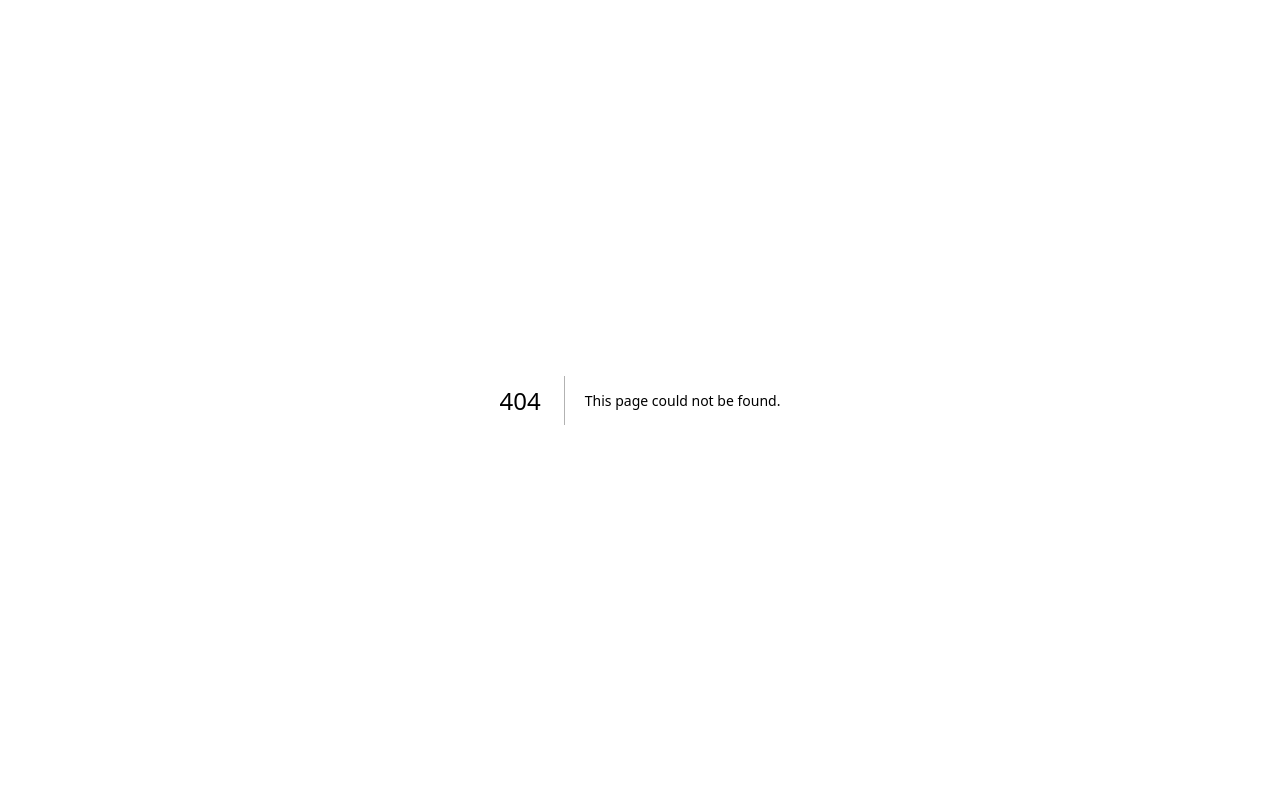
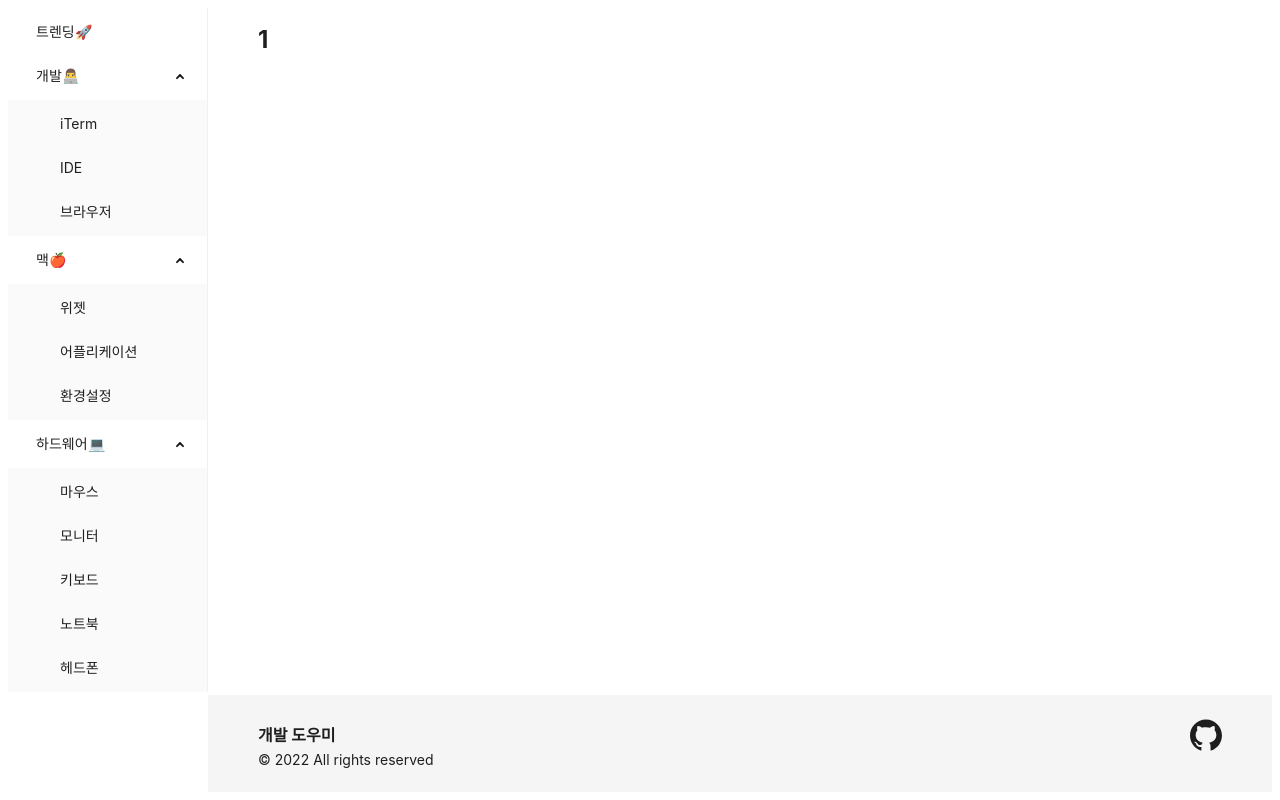
Before and after one commit to Gaepo-dong/dev-doumi, a Next.js app: page /content/1 in a window 1280 px wide. Before the commit this address had no page. Built offline with nearby package versions, Linux system fonts and the light colour scheme.

Commit message:
feat: add layout for content

```diff
--- a/components/CustomPagination.tsx
+++ b/components/CustomPagination.tsx
@@ -3,7 +3,8 @@ import { Pagination } from 'antd';
 
 export default function CustomPagination() {
   const [current, setCurrent] = React.useState(1);
-  const onPaginate = (page: number, pageSize?: number) => {
+
+  const onPaginate = (page: number) => {
     setCurrent(page);
   };
 
--- a/components/Sidebar.tsx
+++ b/components/Sidebar.tsx
@@ -45,6 +45,19 @@ export default function Sidebar() {
     router.push(`/category/${e.key.toString()}`);
   };
 
+  // content
+  if (router.asPath.includes('/content/')) {
+    return (
+      <Menu
+        defaultOpenKeys={sidebar.map((item) => item['main-tag'])}
+        onClick={(e) => onMenu(e)}
+        mode='inline'
+        theme='light'
+        items={items}
+      />
+    );
+  }
+
   // root
   if (router.asPath === '/') {
     return (
--- /dev/null
+++ b/pages/content/[id].tsx
@@ -0,0 +1,23 @@
+import { useRouter } from 'next/router';
+import Head from 'next/head';
+import Header from '@/components/Header';
+import CustomLayout from '@/components/CustomLayout';
+
+export default function Home() {
+  const router = useRouter();
+  const title = router.query.id?.toString() as string;
+
+  return (
+    <>
+      <Head>
+        <title>개발 도우미</title>
+        <meta name='description' content='개발을 도와주는 도우미' />
+        <meta name='viewport' content='width=device-width, initial-scale=1' />
+        <link rel='icon' href='/favicon.ico' />
+      </Head>
+      <main>
+        <CustomLayout header={<Header title={title} />} contents={null} />
+      </main>
+    </>
+  );
+}
```
Also changed, not shown: components/CustomCard.tsx (+8 -0 lines).
